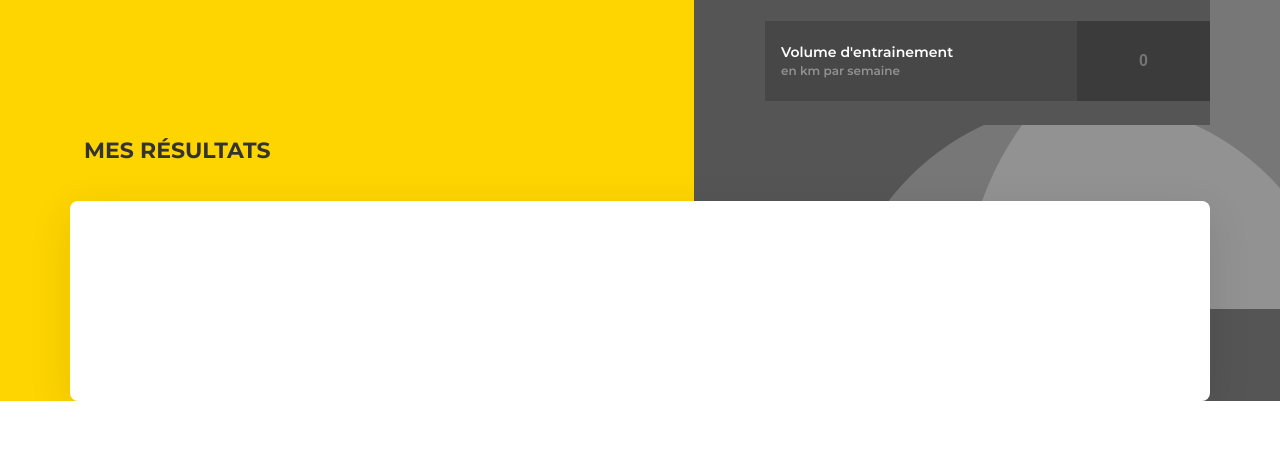
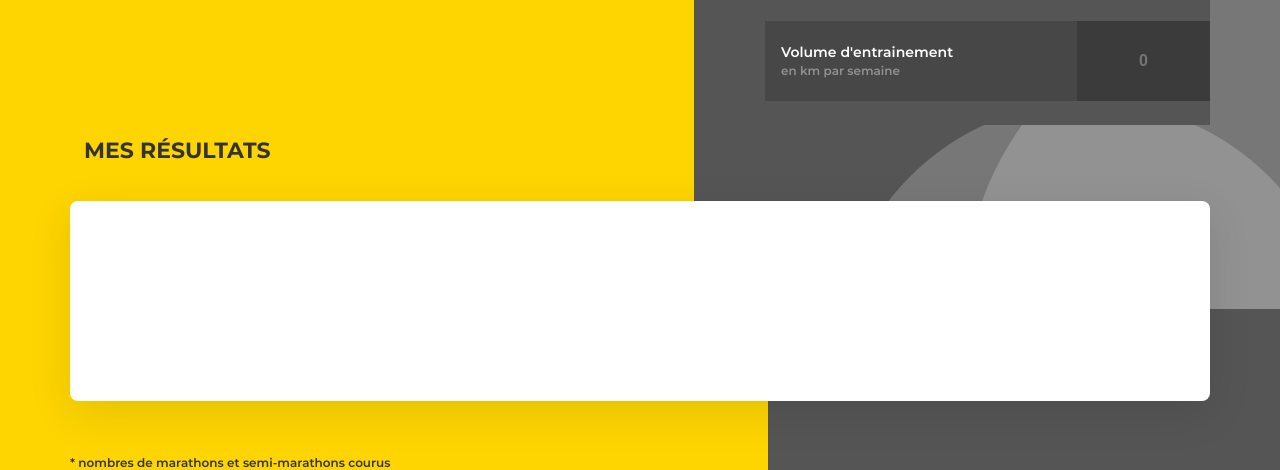
Before and after one commit to Jonqth/ra_calculator, a website: page index.html in a window 1280 px wide. Shown: the part 491-961 px from the top of the page. Before the commit the page ends 892 px from the top, so only its background shows below. Drawn offline with Linux system fonts and the light colour scheme.

Commit message:
Bottom: - Mention

```diff
--- a/index.html
+++ b/index.html
@@ -84,8 +84,10 @@
     <div class="bottomside">
       <h3>Mes résultats</h3>
       <div class="results">
-
       </div>
+      <em class="mention">
+        * Nombres de marathons et semi-marathons courus
+      </em>
     </div>
   </div>
 
--- a/styles/_types.scss
+++ b/styles/_types.scss
@@ -2,7 +2,7 @@
 Types styles
 -------------- */
 
-h1, h2, h3 {
+h1, h2, h3, em {
     font-family: 'Montserrat';
     font-weight: bold;
     text-transform: uppercase;
@@ -46,3 +46,12 @@ h3 {
         padding-left: 0;
     }
 }
+
+em.mention {
+    display: block;
+    margin-top: 56px;
+    color: $ra-darkgrey;
+    font-size: 12px;
+    font-weight: 600;
+    text-transform: lowercase;
+}
```
Also changed, not shown: public/css/main.css.
